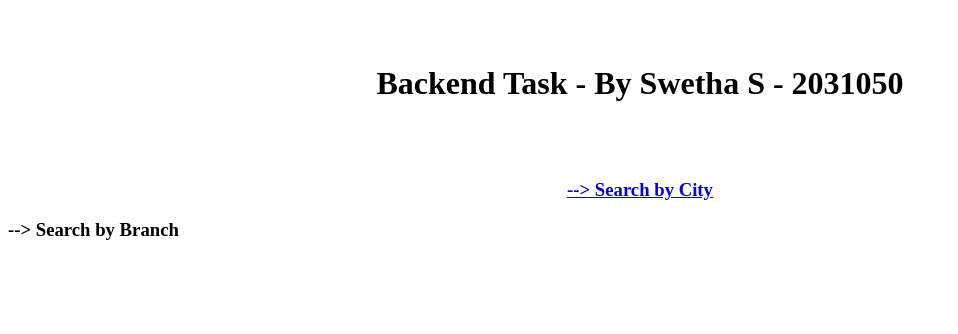
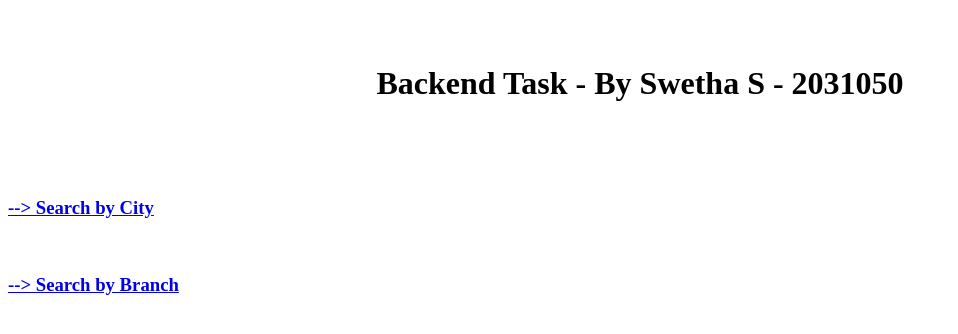
Before and after one commit to swetha2662/Backend, a website: page index.html in a window 1280 px wide. Shown: the whole page, without its empty margins (0-958 px from the left). Drawn offline with Linux system fonts and the light colour scheme.

Commit message:
Update index.html

```diff
--- a/index.html
+++ b/index.html
@@ -8,8 +8,8 @@
 </head>
 <body><br><br>
     <h1><center> Backend Task - By Swetha S - 2031050 <br> </h1><br><br>
-   <h3 style="text-align:center"><a href="https://businessonbot-backend-task-2031050.vercel.app/api/search?q=MUMBAI&limit=2&offset=1" target="_blank">  --> Search by City</a><br></h3>
-   <h3 style="text-align:center><a href="https://businessonbot-backend-task-2031050.vercel.app/api/branch?q=LONI&limit=1&offset=0" target="_blank"> --> Search by Branch </a><br></h3>
+   &nbsp;&nbsp;&nbsp;&nbsp;&nbsp;&nbsp;<h3><a href="https://businessonbot-backend-task-2031050.vercel.app/api/search?q=MUMBAI&limit=2&offset=1" target="_blank">  --> Search by City</a><br></h3>
+   &nbsp;&nbsp;&nbsp;&nbsp;&nbsp;&nbsp;<h3><a href="https://businessonbot-backend-task-2031050.vercel.app/api/branch?q=LONI&limit=1&offset=0" target="_blank"> --> Search by Branch </a><br></h3>
         </center>
 </body>
 </html>
```
